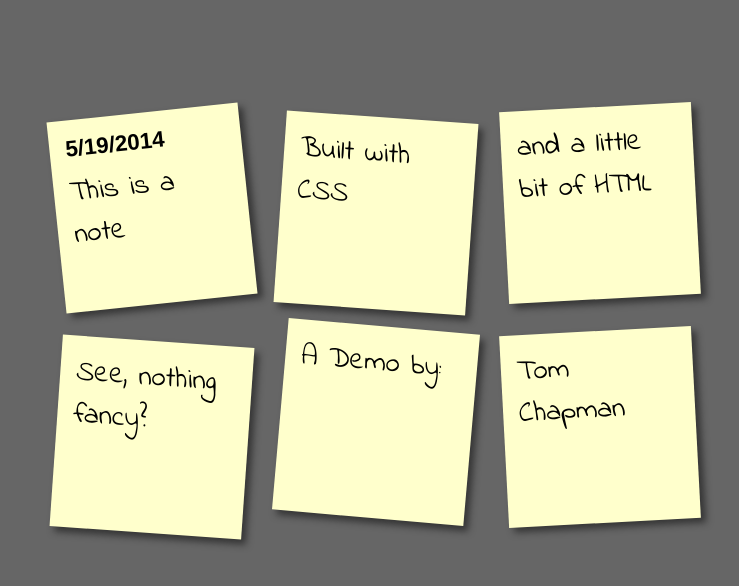
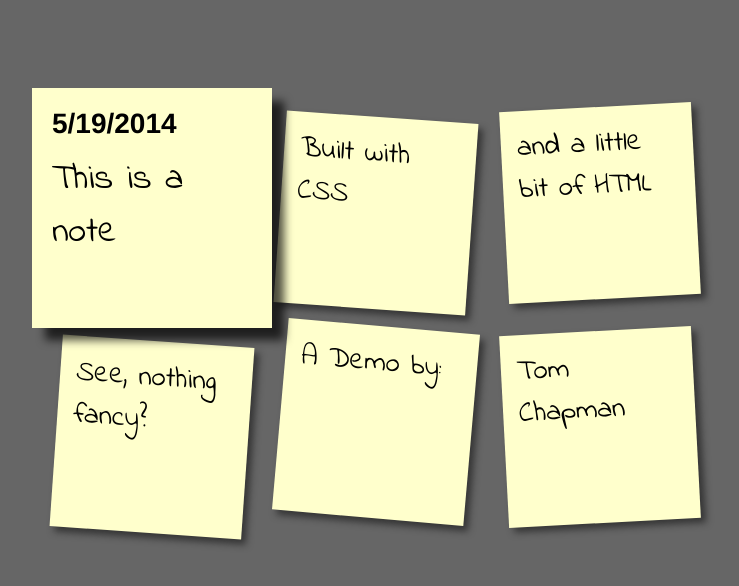
Before and after one commit to tchapman84/code-snippets, a plain HTML site: page sticky note/index.html in a window 1280 px wide. In both pictures the pointer is over the link 320 px from the left and 208 px from the top of the page. Shown: the whole page, without its empty margins (168-907 px from the left). Drawn offline with Linux system fonts and the light colour scheme.

Commit message:
changes to sticky notes
changes to sticky notes

```diff
--- a/sticky note/style.css
+++ b/sticky note/style.css
@@ -48,6 +48,12 @@ ul li a {
   -o-transform:rotate(-6deg);
   -moz-transform:rotate(-6deg);
 
+  /*smooth transitions*/
+
+  -moz-transition:-moz-transform .15s linear;
+  -o-transition:-o-transform .15s linear;
+  -webkit-transition:-webkit-transform .15s linear;
+
 }
 
 /*Random tilting of the notes*/
@@ -58,6 +64,7 @@ ul li:nth-child(even) a{
   -moz-transform:rotate(4deg);
   position:relative;
   top:5px;
+
 }
 ul li:nth-child(3n) a{
   -o-transform:rotate(-3deg);
@@ -65,6 +72,7 @@ ul li:nth-child(3n) a{
   -moz-transform:rotate(-3deg);
   position:relative;
   top:-5px;
+
 }
 ul li:nth-child(5n) a{
   -o-transform:rotate(5deg);
@@ -92,3 +100,16 @@ ul li p {
 	font-family: 'Indie Flower', cursive;
 	font-size:180%;
 }
+
+/* zooming the notes */
+
+ul li a:hover,ul li a:focus{
+  -moz-box-shadow:10px 10px 7px rgba(0,0,0,.7);
+  -webkit-box-shadow: 10px 10px 7px rgba(0,0,0,.7);
+  box-shadow:10px 10px 7px rgba(0,0,0,.7);
+  -webkit-transform: scale(1.25);
+  -moz-transform: scale(1.25);
+  -o-transform: scale(1.25);
+  position:relative;
+  z-index:5;
+}
```
